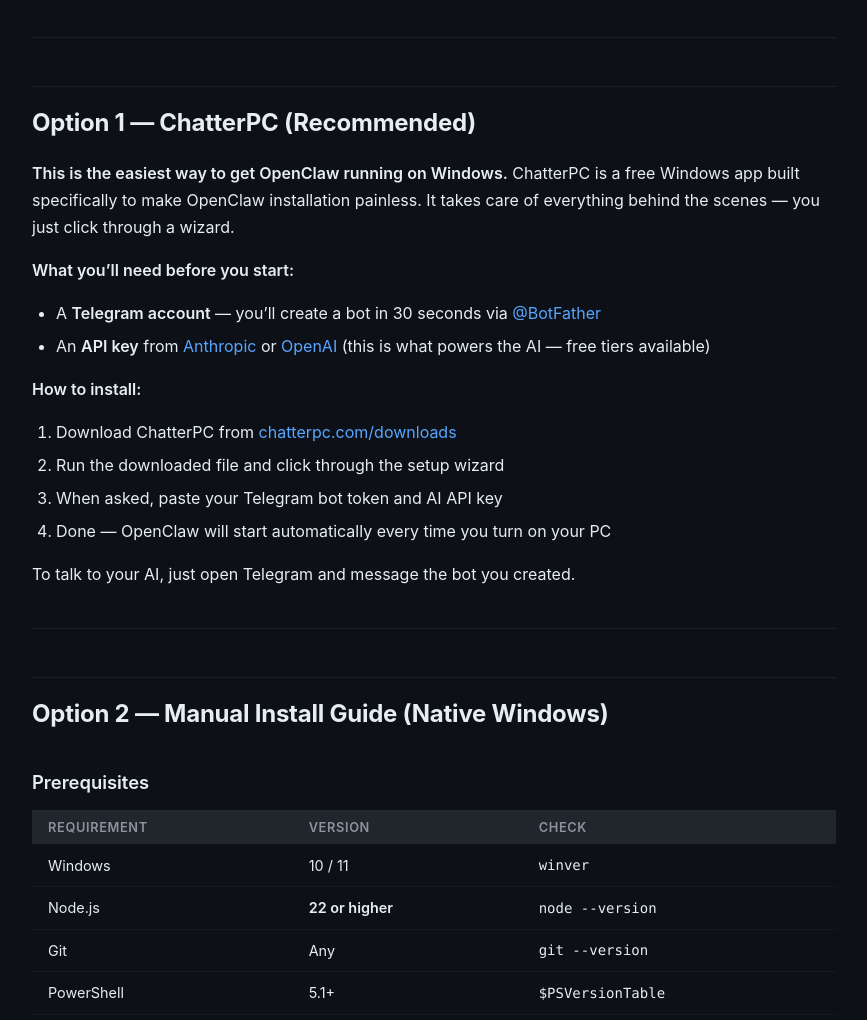
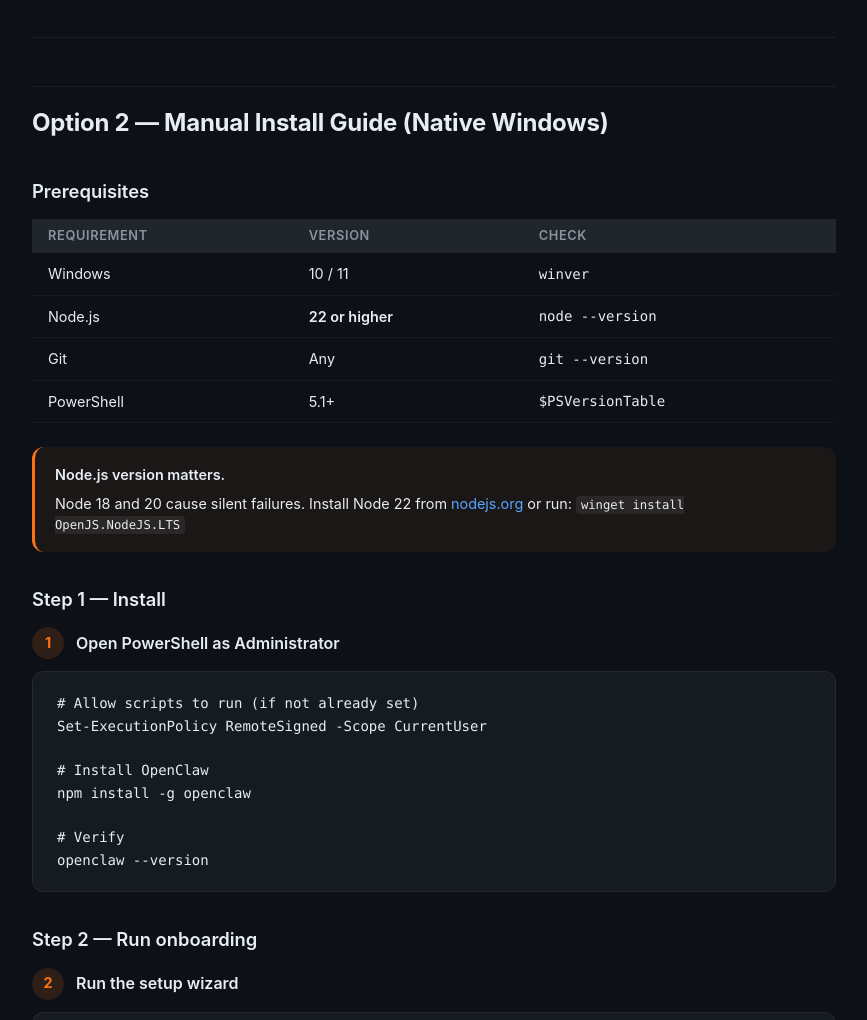
Before and after one commit to keugenek/clawhome, a plain HTML site: page index.html in a window 1280 px wide. Shown: the part 1085-2105 px from the top of the page, without its empty margins (276-1143 px from the left). Drawn offline with Linux system fonts and the light colour scheme.

Commit message:
fix: remove Option 1 expanded section, restore nav Download Free button

```diff
--- a/index.html
+++ b/index.html
@@ -1,4 +1,4 @@
- html>
+html>
 <html lang="en">
 <head>
 <meta charset="UTF-8">
@@ -133,7 +133,7 @@
     <a href="#install">Install</a>
     <a href="#issues">Troubleshooting</a>
     <a href="https://github.com/keugenek/clawhome">GitHub</a>
-    <a href="https://chatterpc.com/downloads" class="nav-dl">&#x2B07; Get OpenClaw</a>
+    <a href="https://chatterpc.com/downloads" class="nav-dl">Download Free</a>
   </div>
 </nav>
 
@@ -212,28 +212,7 @@
     <p><strong>Not sure which to pick?</strong> If you&rsquo;re not a developer, go with Option 1. Options 2 and 3 require comfort with the command line and are aimed at people who want full control over the installation.</p>
   </div>
 
-  <hr id="option-chatterpc">
-
-    <h2>Option 1 &mdash; ChatterPC (Recommended)</h2>
-
-  <p><strong>This is the easiest way to get OpenClaw running on Windows.</strong> ChatterPC is a free Windows app built specifically to make OpenClaw installation painless. It takes care of everything behind the scenes &mdash; you just click through a wizard.</p>
-
-  <p><strong>What you&rsquo;ll need before you start:</strong></p>
-  <ul>
-    <li>A <strong>Telegram account</strong> &mdash; you&rsquo;ll create a bot in 30 seconds via <a href="https://t.me/BotFather">@BotFather</a></li>
-    <li>An <strong>API key</strong> from <a href="https://console.anthropic.com">Anthropic</a> or <a href="https://platform.openai.com">OpenAI</a> (this is what powers the AI &mdash; free tiers available)</li>
-  </ul>
-
-  <p><strong>How to install:</strong></p>
-  <ol>
-    <li>Download ChatterPC from <a href="https://chatterpc.com/downloads">chatterpc.com/downloads</a></li>
-    <li>Run the downloaded file and click through the setup wizard</li>
-    <li>When asked, paste your Telegram bot token and AI API key</li>
-    <li>Done &mdash; OpenClaw will start automatically every time you turn on your PC</li>
-  </ol>
-
-  <p>To talk to your AI, just open Telegram and message the bot you created.</p>
-<hr id="option-manual">
+  <hr id="option-manual">
 
   <h2>Option 2 &mdash; Manual Install Guide (Native Windows)</h2>
 
```
